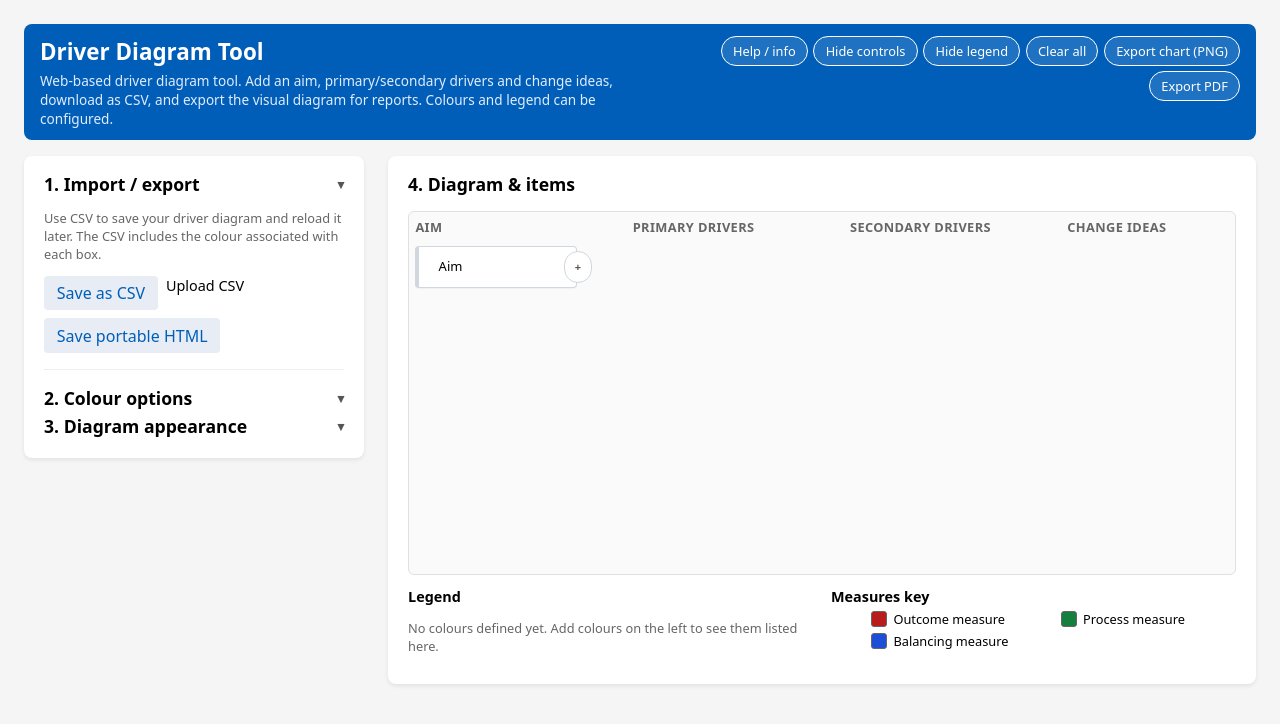
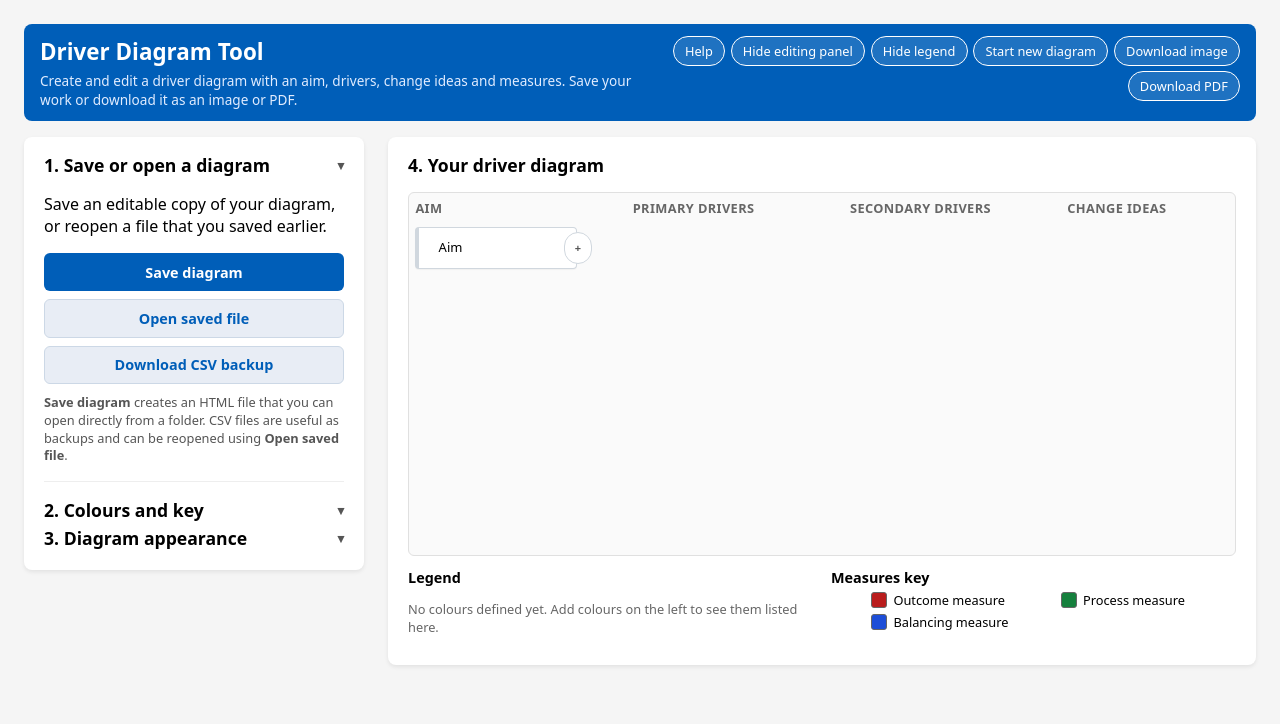
Before and after one commit to FreeSPC-nhs/driver-diagram-tool, a plain HTML site: page index.html in a window 1280 px wide. Drawn offline with nearby package versions, Linux system fonts and the light colour scheme.

Commit message:
Add files via upload

```diff
--- a/index.html
+++ b/index.html
@@ -131,6 +131,83 @@
     .nowrap {
       white-space: nowrap;
     }
+
+/* Save/open file controls */
+.file-actions {
+  display: grid;
+  gap: 0.5rem;
+  margin-top: 0.75rem;
+}
+
+.file-action-button {
+  appearance: none;
+  box-sizing: border-box;
+  width: 100%;
+  min-height: 2.4rem;
+
+  display: inline-flex;
+  align-items: center;
+  justify-content: center;
+
+  margin: 0;
+  padding: 0.45rem 0.8rem;
+
+  border: 1px solid transparent;
+  border-radius: 6px;
+
+  font-family: inherit;
+  font-size: 0.9rem;
+  font-weight: 600;
+  line-height: 1.2;
+
+  text-align: center;
+  text-decoration: none;
+  white-space: nowrap;
+
+  cursor: pointer;
+  user-select: none;
+}
+
+/* Main recommended action */
+.file-action-button.primary {
+  background: #005eb8;
+  color: #ffffff;
+}
+
+.file-action-button.primary:hover {
+  background: #003d78;
+}
+
+/* Supporting actions */
+.file-action-button.secondary {
+  background: #e8edf5;
+  color: #005eb8;
+  border-color: #ccd8e6;
+}
+
+.file-action-button.secondary:hover {
+  background: #dbe5f2;
+}
+
+/* Override the general label styling */
+label.file-action-button {
+  display: inline-flex;
+  margin: 0;
+}
+
+/* Keyboard accessibility */
+.file-action-button:focus-visible {
+  outline: 3px solid rgba(0, 94, 184, 0.35);
+  outline-offset: 2px;
+}
+
+.file-help {
+  margin: 0.6rem 0 0;
+  font-size: 0.8rem;
+  line-height: 1.4;
+  color: #555;
+}
+
 
 /* Button-like styling that can be used on <button>, <a>, <label>, etc. */
 .btn {
@@ -514,17 +591,17 @@
     <div>
       <h1>Driver Diagram Tool</h1>
       <p class="info">
-        Web-based driver diagram tool. Add an aim, primary/secondary drivers and change ideas,
-        download as CSV, and export the visual diagram for reports. Colours and legend can be configured.
+        Create and edit a driver diagram with an aim, drivers, change ideas and
+  measures. Save your work or download it as an image or PDF.
       </p>
     </div>
     <div class="header-buttons">
-	<button id="btnHelp">Help / info</button>
-	<button id="btnToggleControls">Hide controls</button>
-      <button id="toggleLegendBtn">Hide legend</button>
-      <button id="btnHeaderClear">Clear all</button>
-      <button id="btnExportPng">Export chart (PNG)</button>
-      <button id="btnExportPdf">Export PDF</button>
+	<button id="btnHelp">Help</button>
+	<button id="btnToggleControls">Hide editing panel</button>
+      <button id="toggleLegendBtn">Hide key</button>
+      <button id="btnHeaderClear">Start new diagram</button>
+      <button id="btnExportPng">Download image</button>
+      <button id="btnExportPdf">Download PDF</button>
     </div>
   </header>
 
@@ -534,34 +611,53 @@
 
   <!-- Import / export -->
   <h2 class="collapsible-header" data-target="sectionImportExport">
-    <span>1. Import / export</span>
+    <span>1. Save or open a diagram</span>
     <span class="collapsible-indicator">▾</span>
   </h2>
-  <div id="sectionImportExport" class="collapsible-section">
-    <p class="small">
-      Use CSV to save your driver diagram and reload it later. The CSV includes the
-      colour associated with each box.
-    </p>
+  <p>
+  Save an editable copy of your diagram, or reopen a file that you saved earlier.
+</p>
 
-    <div class="buttons">
-  <button id="downloadCsvBtn" class="secondary">Save as CSV</button>
+<div class="file-actions">
+  <button
+    id="btnSavePortable"
+    type="button"
+    class="file-action-button primary">
+    Save diagram
+  </button>
 
-  <label class="secondary nowrap">
-    <span>Upload CSV</span>
-    <input id="uploadCsvInput" type="file" accept=".csv" style="display:none;">
+  <label
+    for="uploadCsvInput"
+    class="file-action-button secondary">
+    Open saved file
+
+    <input
+      id="uploadCsvInput"
+      type="file"
+      accept=".csv"
+      hidden>
   </label>
 
-  <button id="btnSavePortable" class="secondary">
-    Save portable HTML
+  <button
+    id="downloadCsvBtn"
+    type="button"
+    class="file-action-button secondary">
+    Download CSV backup
   </button>
 </div>
+
+<p class="file-help">
+  <strong>Save diagram</strong> creates an HTML file that you can open directly
+  from a folder. CSV files are useful as backups and can be reopened using
+  <strong>Open saved file</strong>.
+</p>
 
     <hr style="margin: 1rem 0; border: none; border-top: 1px solid #eee;" />
   </div>
 
   <!-- Colour options -->
   <h2 class="collapsible-header" data-target="sectionColourOptions">
-    <span>2. Colour options</span>
+    <span>2. Colours and key</span>
     <span class="collapsible-indicator">▾</span>
   </h2>
   <div id="sectionColourOptions" class="collapsible-section is-collapsed">
@@ -647,7 +743,7 @@
 
     <!-- Right column: diagram + legend + table -->
     <section class="card" id="diagramArea">
-      <h2>4. Diagram & items</h2>
+      <h2>4. Your driver diagram</h2>
 
       <!-- Export area: diagram + legend (used for PNG/PDF export) -->
       <div id="exportArea">
```
